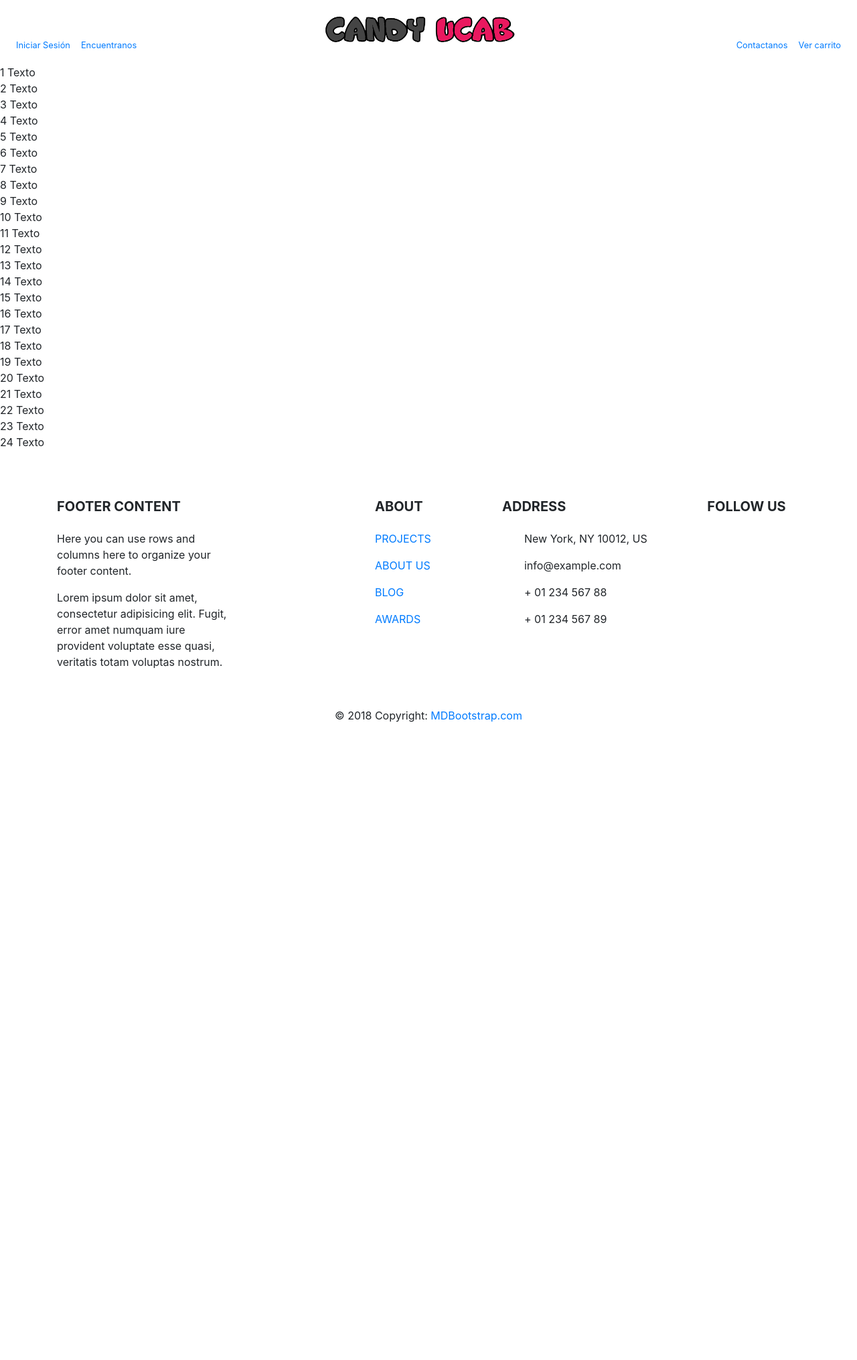
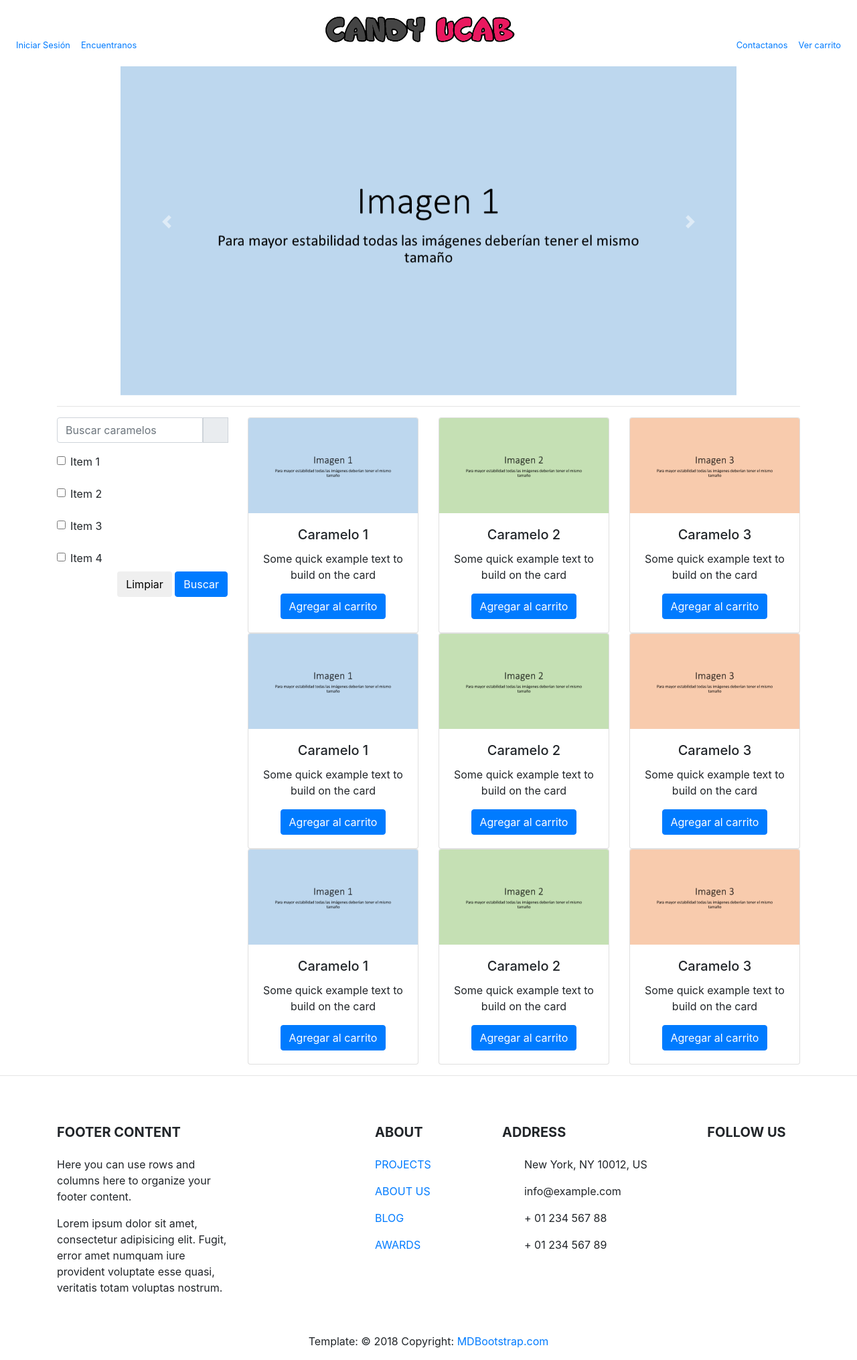
Before and after one commit to Renzo1234567/ProyectoBase, a CodeIgniter app: page /proyectobase/index.php/home/index in a window 1280 px wide. Shown: the whole page at 67% size. Before the commit the page ends 1078 px from the top, so only its background shows below. Run offline with CodeIgniter, Linux system fonts and the light colour scheme; some web fonts are replaced.

Commit message:
Creacion de la estructura principal del home de la pagina

```diff
--- a/application/controllers/Sign.php
+++ b/application/controllers/Sign.php
@@ -16,7 +16,7 @@ class Sign extends MY_Controller
     }
 
     public function in() {
-        echo "Sig in";
+        echo "Sign in";
     }
 
     public function up() {
--- a/application/views/home/index.php
+++ b/application/views/home/index.php
@@ -1,6 +1,106 @@
-<?php
+<div class="container">
+    <!-- Carrousel -->
+    <div class="row">
+        <div class="col-md-1">
+        </div>
+        <div class="col-md-10">
+            <div id="carouselExampleControls" class="carousel slide" data-ride="carousel">
+                <div class="carousel-inner">
+                    <div class="carousel-item active">
+                    <img class="d-block w-100" src="<?php echo base_url() ?>public/img/carrusel-ejemplo/Diapositiva1.PNG" alt="First slide">
+                    </div>
+                    <div class="carousel-item">
+                    <img class="d-block w-100" src="<?php echo base_url() ?>public/img/carrusel-ejemplo/Diapositiva2.PNG" alt="Second slide">
+                    </div>
+                    <div class="carousel-item">
+                    <img class="d-block w-100" src="<?php echo base_url() ?>public/img/carrusel-ejemplo/Diapositiva3.PNG" alt="Third slide">
+                    </div>
+                </div>
+                <a class="carousel-control-prev" href="#carouselExampleControls" role="button" data-slide="prev">
+                    <span class="carousel-control-prev-icon" aria-hidden="true"></span>
+                    <span class="sr-only">Previous</span>
+                </a>
+                <a class="carousel-control-next" href="#carouselExampleControls" role="button" data-slide="next">
+                    <span class="carousel-control-next-icon" aria-hidden="true"></span>
+                    <span class="sr-only">Next</span>
+                </a>
+            </div>
+        </div>
+        <div class="col-md-1"></div>
+    </div>
+    <!-- end carrousel -->
 
-    for($i = 0; $i < 25; $i++)
-        echo $i . ' Texto <br>';
+    <hr>
 
-?>
+    <!-- Main area -->
+    <div class="row">
+        <!-- Filters -->
+        <div class="col-sm-3">
+            <form>
+                <div class="form-group">
+                    <div class="input-group mb-2">
+                        <input type="text" class="form-control" id="form-search" placeholder="Buscar caramelos">
+                        <div class="input-group-prepend">
+                            <div class="input-group-text">
+                                <i class="fas fa-search"></i>
+                            </div>
+                        </div>
+                    </div>
+                </div>
+                <div class="form-check">
+                    <input class="form-check-input" type="checkbox" value="" id="item-1">
+                    <label class="form-check-label" for="item-1">
+                        Item 1
+                    </label>
+                </div>
+                <br>
+                <div class="form-check">
+                    <input class="form-check-input" type="checkbox" value="" id="item-2">
+                    <label class="form-check-label" for="item-2">
+                        Item 2
+                    </label>
+                </div>
+                <br>
+                <div class="form-check">
+                    <input class="form-check-input" type="checkbox" value="" id="item-3">
+                    <label class="form-check-label" for="item-3">
+                        Item 3
+                    </label>
+                </div>
+                <br>
+                <div class="form-check">
+                    <input class="form-check-input" type="checkbox" value="" id="item-4">
+                    <label class="form-check-label" for="item-4">
+                        Item 4
+                    </label>
+                </div>
+                <div class="text-right">
+                    <button type="submit" class="btn btn-default mt-2">Limpiar</button>
+                    <button type="submit" class="btn btn-primary mt-2">Buscar</button>
+                </div>
+            </form>
+        </div>
+        <!-- Products -->
+        <div class="col-sm-9">
+            <?php for($i = 0; $i < 3; $i++): ?>
+            <div class="row">
+                <?php for($j = 1; $j <= 3; $j++): ?>
+                <div class="col-sm-4">
+                    <div class="card text-center">
+                        <img class="card-img-top" src="<?php echo base_url() ?>public/img/carrusel-ejemplo/Diapositiva<?php echo $j ?>.PNG" alt="Card image cap">
+                        <div class="card-body">
+                            <h5 class="card-title">Caramelo <?php echo $j ?></h5>
+                            <p class="card-text">Some quick example text to build on the card</p>
+                            <a href="#" class="btn btn-primary">Agregar al carrito</a>
+                        </div>
+                    </div>
+                </div>
+                <?php endfor; ?>
+            </div>
+            <?php endfor; ?>
+        </div>
+    </div>
+    <!-- end main area -->
+</div>
+
+<hr>
--- a/application/views/template/footer.php
+++ b/application/views/template/footer.php
@@ -85,7 +85,7 @@
 
     <!--Copyright-->
     <div class="footer-copyright py-3 text-center">
-        © 2018 Copyright:
+        Template: © 2018 Copyright:
         <a href="https://mdbootstrap.com/material-design-for-bootstrap/"> MDBootstrap.com </a>
     </div>
     <!--/.Copyright-->
```
Also changed, not shown: public/img/carrusel-ejemplo/Diapositiva1.PNG (added), public/img/carrusel-ejemplo/Diapositiva2.PNG (added), public/img/carrusel-ejemplo/Diapositiva3.PNG (added).
